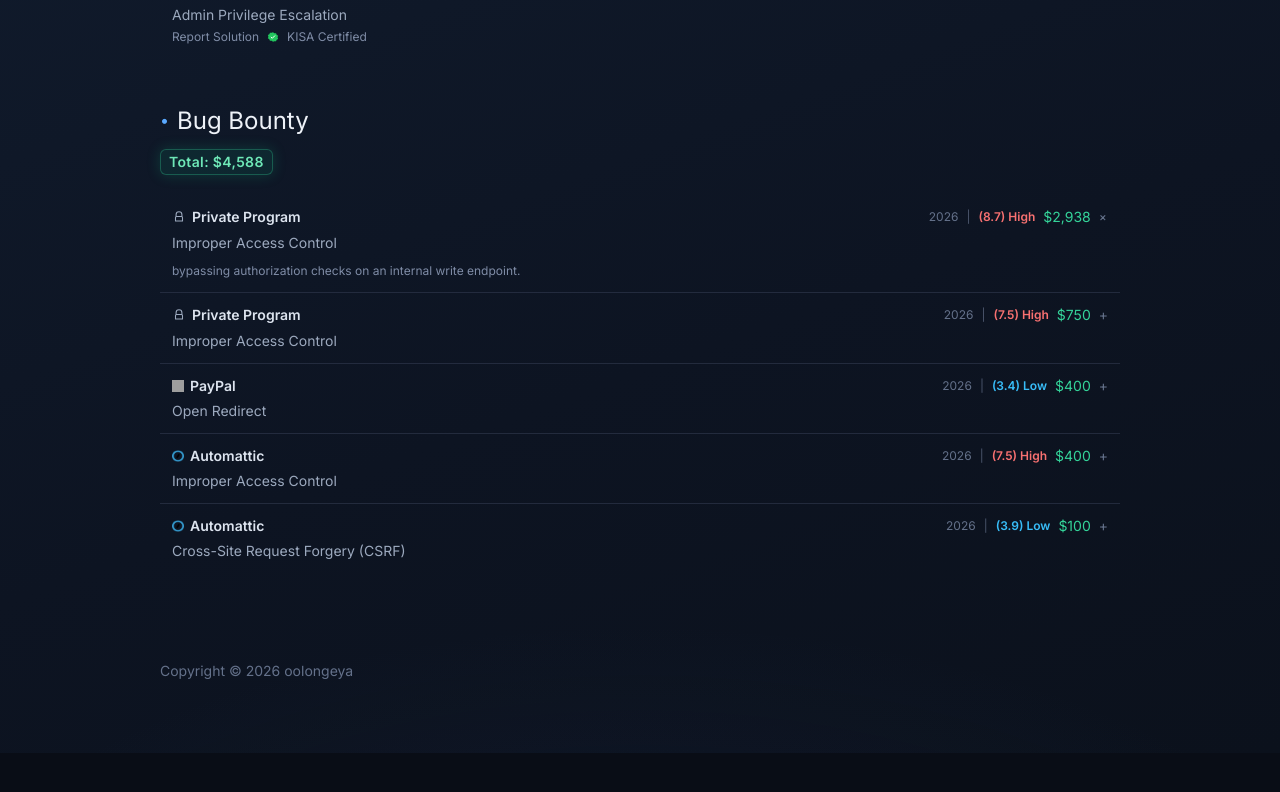
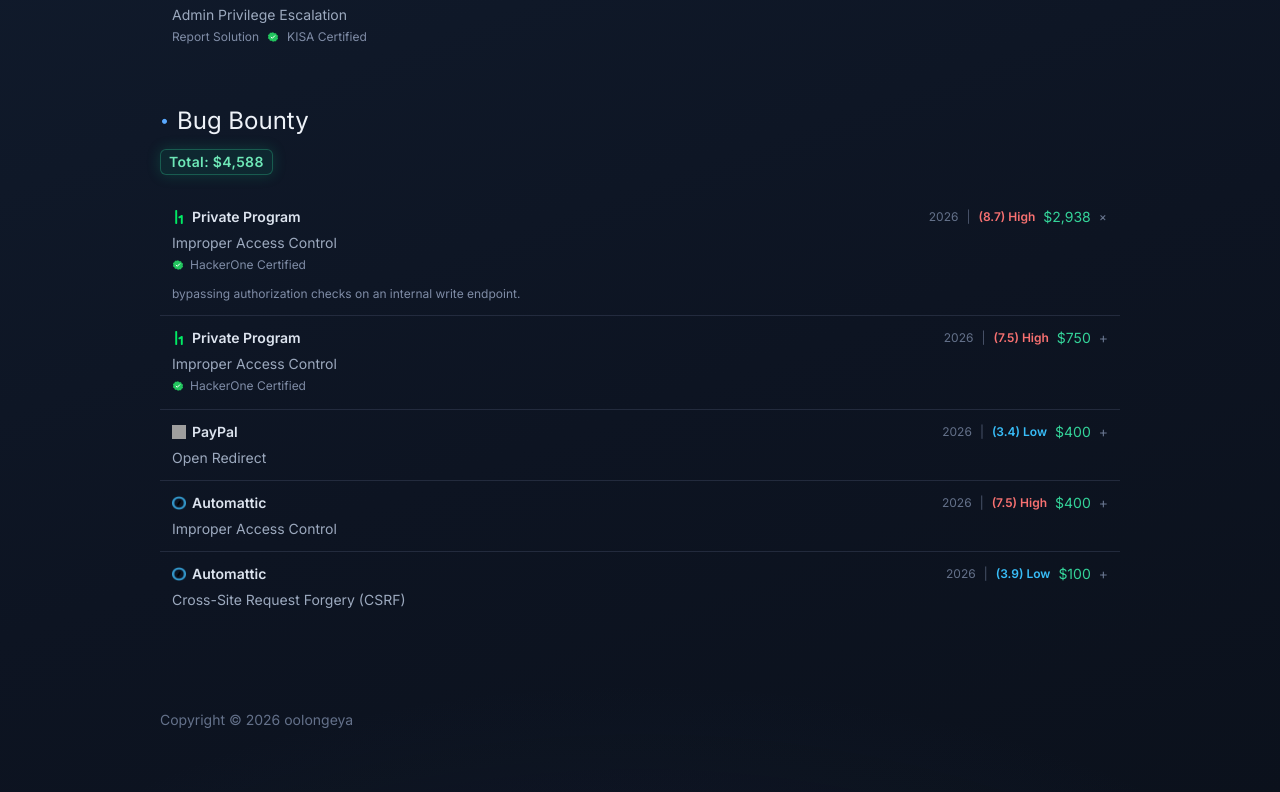
Before and after one commit to komi22/oolongeya, a Next.js app: page / in a window 1280 px wide. Shown: the part 978-1770 px from the top of the page. Before the commit the page ends 1731 px from the top, so only its background shows below. Built offline with nearby package versions, Linux system fonts and the light colour scheme; grey boxes are pictures that could not be loaded.

Commit message:
Use HackerOne icon and certification badge for private bounties

```diff
--- a/app/page.js
+++ b/app/page.js
@@ -70,8 +70,8 @@
     grade: "High",
     payout: "$2,938",
     year: "2026",
-    icon: "",
-    lock: true,
+    icon: "/icons/hackerone.svg",
+    certification: "HackerOne Certified",
     description:
       "bypassing authorization checks on an internal write endpoint.",
   },
@@ -82,8 +82,8 @@
     grade: "High",
     payout: "$750",
     year: "2026",
-    icon: "",
-    lock: true,
+    icon: "/icons/hackerone.svg",
+    certification: "HackerOne Certified",
     description:
       "Unauthenticated access and large-scale data exposure are possible through API abuse.",
   },
@@ -371,24 +371,18 @@
                   <div className="flex flex-col gap-2 sm:flex-row sm:items-start sm:justify-between sm:gap-3">
                     <div>
                       <p className="inline-flex items-center gap-1.5 font-semibold text-ink-100">
-                        {item.lock ? (
-                          <svg
-                            aria-hidden="true"
-                            viewBox="0 0 24 24"
-                            className="h-3.5 w-3.5 text-ink-300"
-                            fill="none"
-                            stroke="currentColor"
-                            strokeWidth="1.8"
-                          >
-                            <path strokeLinecap="round" strokeLinejoin="round" d="M7 11V8a5 5 0 0 1 10 0v3m-9 0h8a2 2 0 0 1 2 2v6H6v-6a2 2 0 0 1 2-2Z" />
-                          </svg>
-                        ) : null}
-                        {!item.lock && item.icon ? (
-                          <Image src={item.icon} alt={item.program} width={12} height={12} className="h-3 w-3" />
+                        {item.icon ? (
+                          <Image src={item.icon} alt={item.program} width={14} height={14} className="h-3.5 w-3.5" />
                         ) : null}
                         {item.program}
                       </p>
                       <p className="mt-1">{item.type}</p>
+                      {item.certification ? (
+                        <p className="mt-1 inline-flex items-center gap-1.5 text-xs text-ink-400">
+                          <Image src="/icons/verified-badge.svg" alt="certification badge" width={12} height={12} className="h-3 w-3" />
+                          <span>{item.certification}</span>
+                        </p>
+                      ) : null}
                     </div>
                     <div className="flex items-center gap-2">
                       <span className="font-ui text-xs text-ink-500">{item.year}</span>
```
Also changed, not shown: public/icons/hackerone.svg (added).
